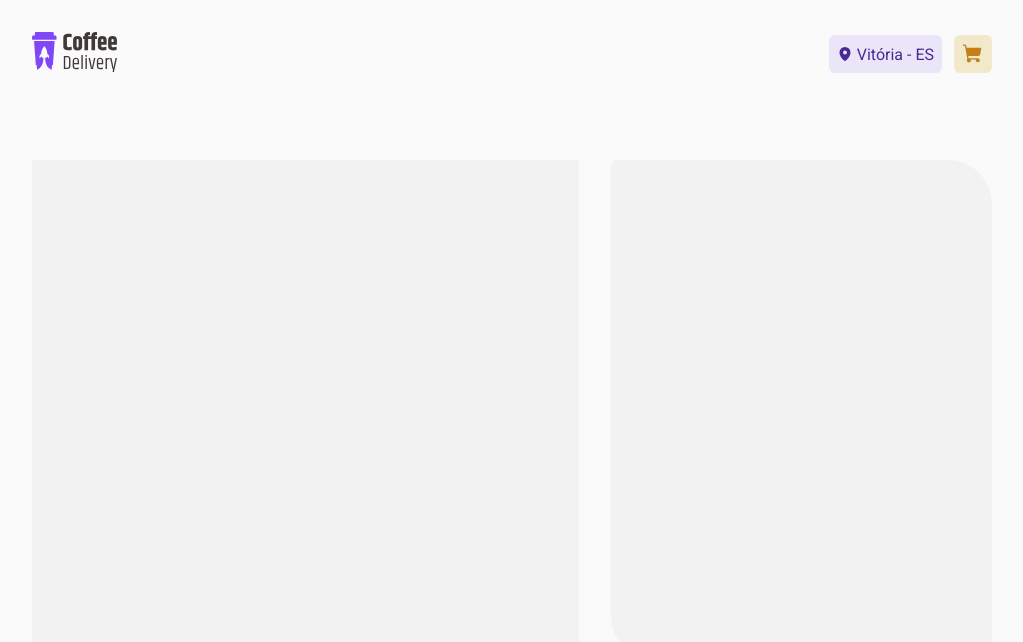
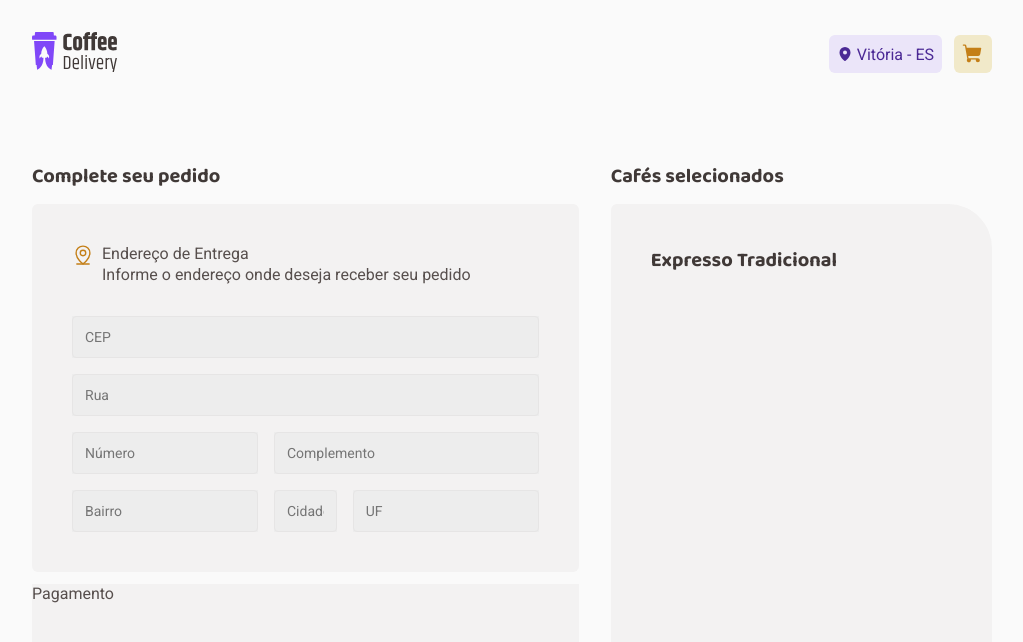
Before and after one commit to davidrock/quero-cafe-delivery, a React (Vite) app: page /checkout in a window 1280 px wide. Shown: the top 642 px of the page, without its empty margins (128-1151 px from the left). Built offline with nearby package versions, Linux system fonts and the light colour scheme.

Commit message:
add chakra-ui and finish form appearance

```diff
--- a/package.json
+++ b/package.json
@@ -11,7 +11,11 @@
     "lint:fix": "eslint --fix ."
   },
   "dependencies": {
+    "@chakra-ui/react": "^2.4.1",
+    "@emotion/react": "^11.10.5",
+    "@emotion/styled": "^11.10.5",
     "@types/styled-components": "^5.1.26",
+    "framer-motion": "^6.5.1",
     "immer": "^9.0.16",
     "phosphor-react": "^1.4.1",
     "react": "^18.2.0",
--- /dev/null
+++ b/src/components/Form/InputText/index.tsx
@@ -0,0 +1,21 @@
+import { InputHTMLAttributes, ReactNode } from 'react';
+import { Input, InputContainer } from './styles';
+
+export interface InputTextInputProps extends InputHTMLAttributes<HTMLInputElement> {}
+
+export interface InputTextRootProps {
+	children: ReactNode;
+}
+
+function InputTextRoot({ children }: InputTextRootProps) {
+	return <InputContainer>{children}</InputContainer>;
+}
+
+function InputTextInput(props: InputTextInputProps) {
+	return <Input {...props} />;
+}
+
+export const InputText = {
+	Root: InputTextRoot,
+	Input: InputTextInput,
+};
--- /dev/null
+++ b/src/components/Form/InputText/styles.ts
@@ -0,0 +1,23 @@
+import styled from 'styled-components';
+
+export const InputContainer = styled.div`
+	display: flex;
+	height: 2.625rem;
+	background-color: ${(props) => props.theme['base-input']};
+`;
+
+export const Input = styled.input`
+	flex: 1;
+	background-color: ${(props) => props.theme.transparent};
+	border: 1px solid ${(props) => props.theme['base-button']};
+	outline: none;
+	width: 100%;
+	padding: 0.75rem;
+	height: 2.625rem;
+	border-radius: 0.25rem;
+	font-size: 0.875rem;
+
+	&:focus {
+		box-shadow: 0 0 0 2px ${(props) => props.theme['yellow-dark']};
+	}
+`;
--- a/src/main.tsx
+++ b/src/main.tsx
@@ -1,9 +1,12 @@
 import React from 'react';
 import ReactDOM from 'react-dom/client';
 import App from './App';
+import { ChakraProvider } from '@chakra-ui/react';
 
 ReactDOM.createRoot(document.getElementById('root') as HTMLElement).render(
 	<React.StrictMode>
+		{/* <ChakraProvider> */}
 		<App />
-	</React.StrictMode>
+		{/* </ChakraProvider> */}
+	</React.StrictMode>,
 );
--- /dev/null
+++ b/src/pages/Checkout/components/ProductItem/index.tsx
@@ -0,0 +1,11 @@
+import { CardContainer } from './styles';
+
+export function ProductItem() {
+	return (
+		<>
+			<CardContainer>
+				<h3>Expresso Tradicional</h3>
+			</CardContainer>
+		</>
+	);
+}
--- /dev/null
+++ b/src/pages/Checkout/components/ProductItem/styles.ts
@@ -0,0 +1,5 @@
+import styled from 'styled-components';
+
+export const CardContainer = styled.div`
+	display: flex;
+`;
--- a/src/pages/Checkout/index.tsx
+++ b/src/pages/Checkout/index.tsx
@@ -1,10 +1,79 @@
-import { FormContainer, PageContainer, ShoppingCartContainer } from './styles';
+import { MapPinLine } from 'phosphor-react';
+import { Flex, Box } from '@chakra-ui/react';
+import { InputText } from '../../components/Form/InputText';
+import { defaultTheme } from '../../styles/themes/default';
+import { ProductItem } from './components/ProductItem';
+import {
+	CardHeader,
+	CardTitle,
+	FormAddressCard,
+	FormBody,
+	FormContainer,
+	FormPaymentMethodCard,
+	PageContainer,
+	ShoppingCartCard,
+	ShoppingCartContainer,
+} from './styles';
 
 export function Checkout() {
 	return (
 		<PageContainer>
-			<FormContainer></FormContainer>
-			<ShoppingCartContainer></ShoppingCartContainer>
+			<FormContainer>
+				<h3>Complete seu pedido</h3>
+				<FormAddressCard>
+					<CardHeader>
+						<MapPinLine weight="regular" color={defaultTheme['yellow-dark']} size="22" />
+						<CardTitle>
+							<span>Endereço de Entrega</span>
+							<span>Informe o endereço onde deseja receber seu pedido</span>
+						</CardTitle>
+					</CardHeader>
+					<FormBody>
+						<InputText.Root>
+							<InputText.Input placeholder="CEP"></InputText.Input>
+						</InputText.Root>
+						<InputText.Root>
+							<InputText.Input placeholder="Rua"></InputText.Input>
+						</InputText.Root>
+						<Flex direction="row" gap="1rem">
+							<Box>
+								<InputText.Root>
+									<InputText.Input placeholder="Número"></InputText.Input>
+								</InputText.Root>
+							</Box>
+							<Box flex={1}>
+								<InputText.Root>
+									<InputText.Input placeholder="Complemento"></InputText.Input>
+								</InputText.Root>
+							</Box>
+						</Flex>
+						<Flex direction="row" gap="1rem">
+							<Box>
+								<InputText.Root>
+									<InputText.Input placeholder="Bairro"></InputText.Input>
+								</InputText.Root>
+							</Box>
+							<Box flex={1}>
+								<InputText.Root>
+									<InputText.Input placeholder="Cidade"></InputText.Input>
+								</InputText.Root>
+							</Box>
+							<Box flexShrink={1}>
+								<InputText.Root>
+									<InputText.Input placeholder="UF"></InputText.Input>
+								</InputText.Root>
+							</Box>
+						</Flex>
+					</FormBody>
+				</FormAddressCard>
+				<FormPaymentMethodCard>Pagamento</FormPaymentMethodCard>
+			</FormContainer>
+			<ShoppingCartContainer>
+				<h3>Cafés selecionados</h3>
+				<ShoppingCartCard>
+					<ProductItem></ProductItem>
+				</ShoppingCartCard>
+			</ShoppingCartContainer>
 		</PageContainer>
 	);
 }
--- a/src/pages/Checkout/styles.ts
+++ b/src/pages/Checkout/styles.ts
@@ -4,18 +4,65 @@ export const PageContainer = styled.div`
 	display: grid;
 	grid-template-columns: repeat(12, minmax(0, 1fr));
 	gap: 2rem;
+
+	h3 {
+		font-family: 'Baloo 2', cursive;
+	}
 `;
 
 export const FormContainer = styled.div`
 	display: flex;
+	flex-direction: column;
+	gap: 0.75rem;
 	grid-column: span 7 / span 7;
+`;
+
+export const CardHeader = styled.div`
+	display: flex;
+	flex-direction: row;
+`;
+
+export const CardTitle = styled.div`
+	display: flex;
+	flex-direction: column;
+	margin-left: 0.5rem;
+	gap: 0.125rem;
+`;
+
+export const FormBody = styled.div`
+	display: flex;
+	flex-direction: column;
+	margin-top: 2rem;
+	gap: 1rem;
+`;
+
+export const FormAddressCard = styled.div`
+	display: flex;
+	flex-direction: column;
+	background-color: ${(props) => props.theme['base-card']};
+	padding: 2.5rem;
+	height: 100%;
+	width: 100%;
+	border-radius: 6px;
+`;
+export const FormPaymentMethodCard = styled.div`
+	display: flex;
+	background-color: ${(props) => props.theme['base-card']};
+	height: 100%;
+	width: 100%;
+`;
+
+export const ShoppingCartContainer = styled.div`
+	display: flex;
+	flex-direction: column;
+	gap: 0.75rem;
+	grid-column: span 5 / span 5;
+`;
+
+export const ShoppingCartCard = styled.div`
+	display: flex;
 	height: 500px;
+	border-radius: 6px 44px 6px 44px;
+	padding: 2.5rem;
 	background-color: ${(props) => props.theme['base-card']};
 `;
-export const ShoppingCartContainer = styled.div`
-	display: flex;
-	grid-column: span 5 / span 5;
-	height: 500px;
-	border-radius: 6px 44px 6px 44px;
-	background-color: ${(props) => props.theme['base-card']};
-`;
```
Also changed, not shown: src/styles/global.ts (+5 -5 lines), 1 other file (tests, documents, lock files or other folders).
